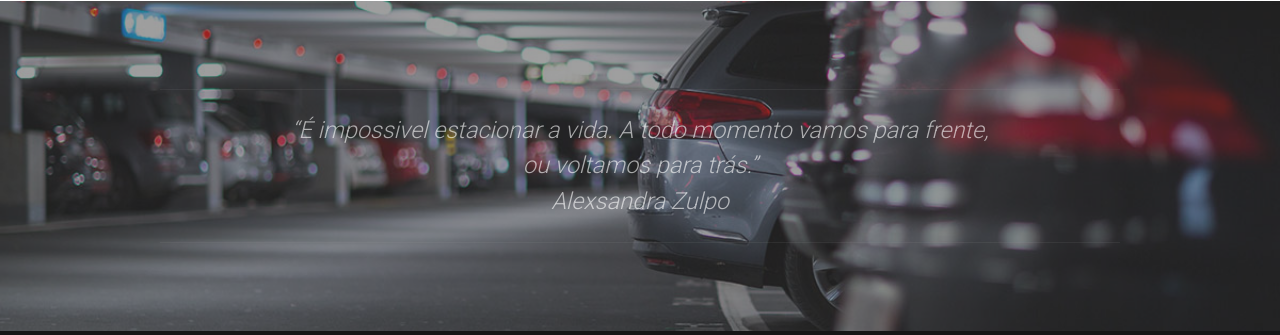
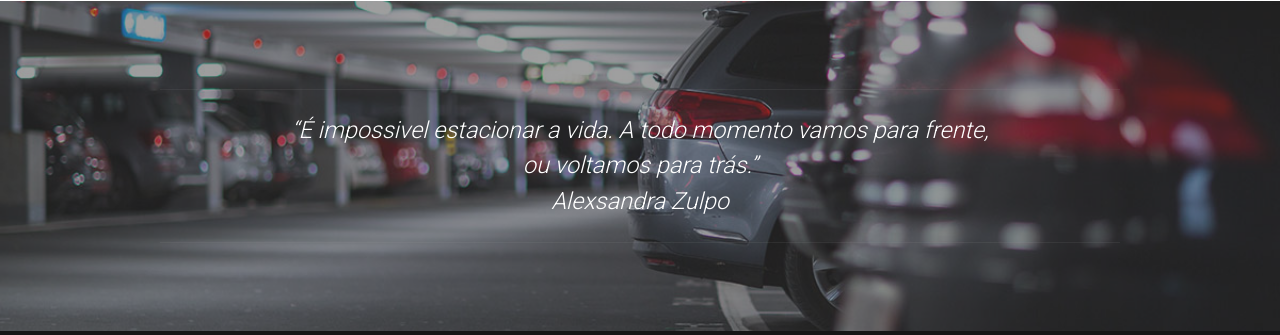
Before and after one commit to ArthurSilvaN/EstacionaMETA, a PHP site: page /index.html in a window 1280 px wide. Shown: the part 2260-2595 px from the top of the page. Run offline with PHP 8.4, Linux system fonts and the light colour scheme; some libraries are stand-ins or nearby versions.

Commit message:
atualização do index

```diff
--- a/css/style.css
+++ b/css/style.css
@@ -21,6 +21,7 @@
 
 	#metaTitulo {
 			color: 	#80BA8E;
+
 
 		}
 	.qualidades {
@@ -1024,5 +1025,5 @@
 			border: none;
 			margin: 0;
 			font-weight: 300;
-			color: rgba(255,255,255,.6);
+			color: rgb(255, 255, 255);
 		}
```
